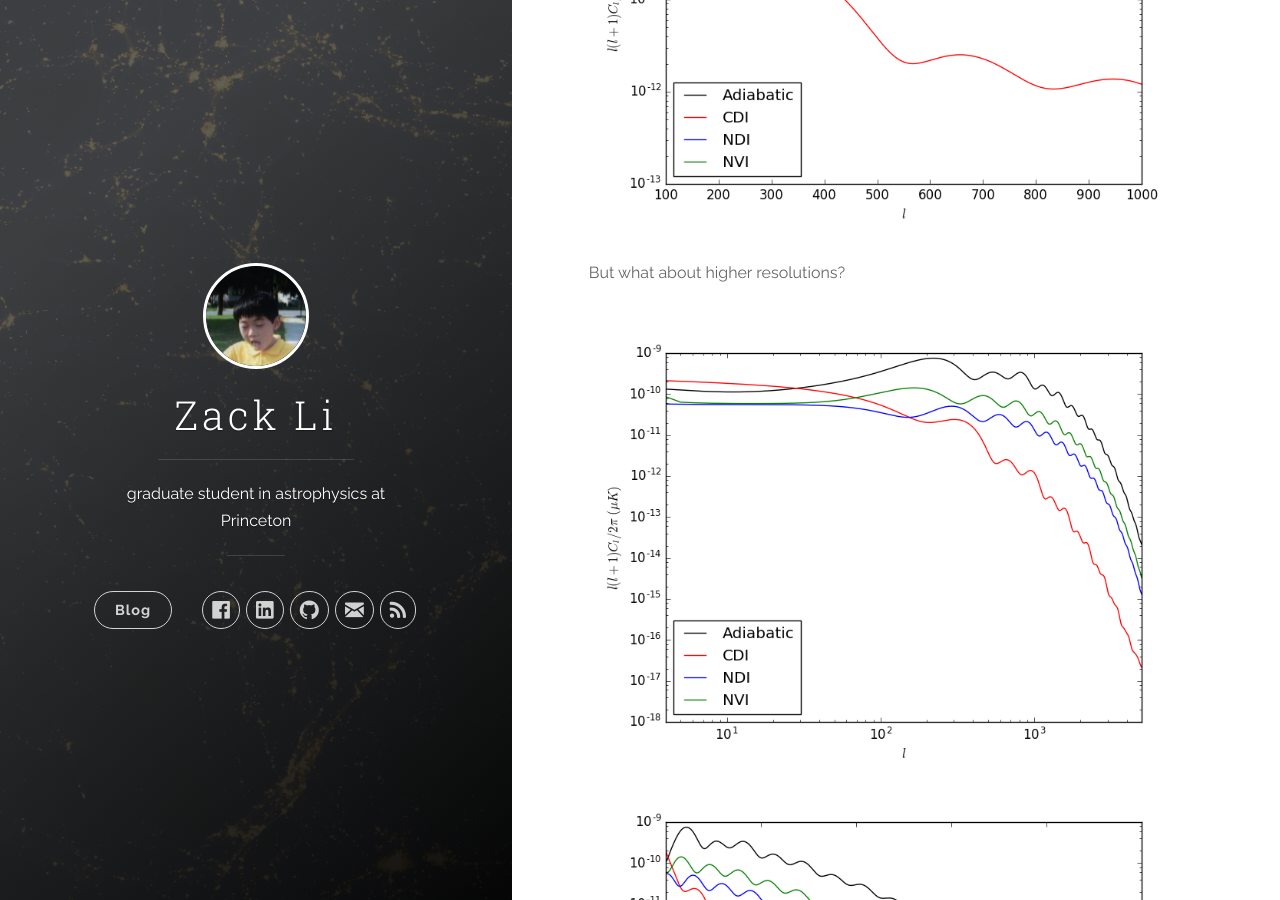
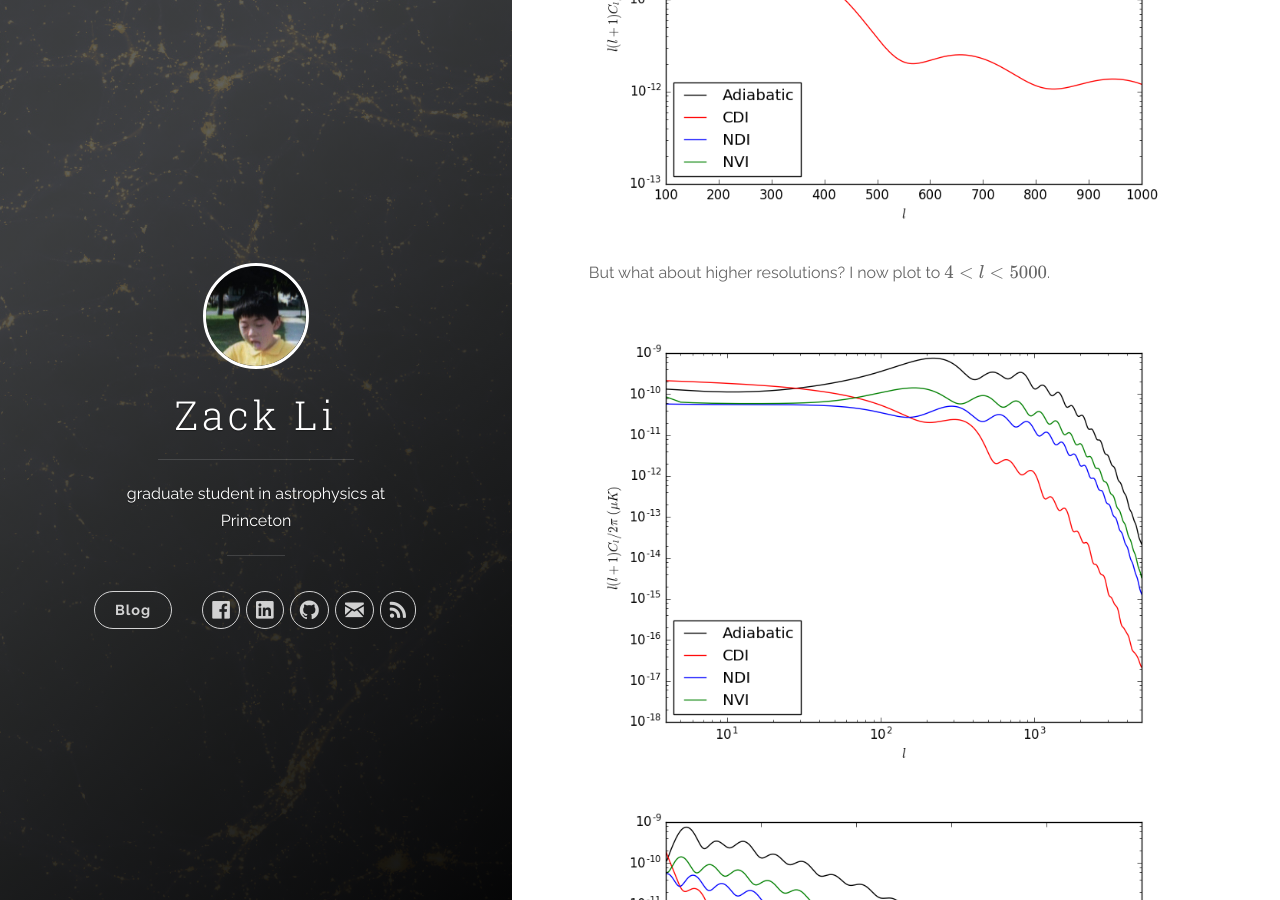
Before and after one commit to xzackli/xzackli.github.io, a Jekyll site: the page built from _posts/2016-09-27-exploring_isocurvature_mode_spectra.markdown, in a window 1280 px wide and 900 px high, scrolled down 991 px. Built offline with Jekyll 4.4.1, drawn with Linux system fonts in a browser that asks for light colours; nearby versions of some CDN libraries; formulas are drawn with MathJax 3.

Commit message:
a quick new sentence

```diff
--- a/_posts/2016-09-27-exploring_isocurvature_mode_spectra.markdown
+++ b/_posts/2016-09-27-exploring_isocurvature_mode_spectra.markdown
@@ -10,7 +10,7 @@ Using CLASS it's pretty easy to explore the parameter space via power spectra. I
 ![Reproduced Planck Figure 21 Log Y]({{ site.baseurl }}images/loglog_planck_fig21.png)
 ![Reproduced Planck Figure 21 Linear Y]({{ site.baseurl }}images/planck_fig21.png)
 
-But what about higher resolutions?
+But what about higher resolutions? I now plot to $$4 < l < 5000$$.
 
 ![Large l Planck Figure 21 Log Y]({{ site.baseurl }}images/large_l_p21.png)
 ![Large l Planck Figure 21 Linear Y]({{ site.baseurl }}images/lin_large_l_p21.png)
```
